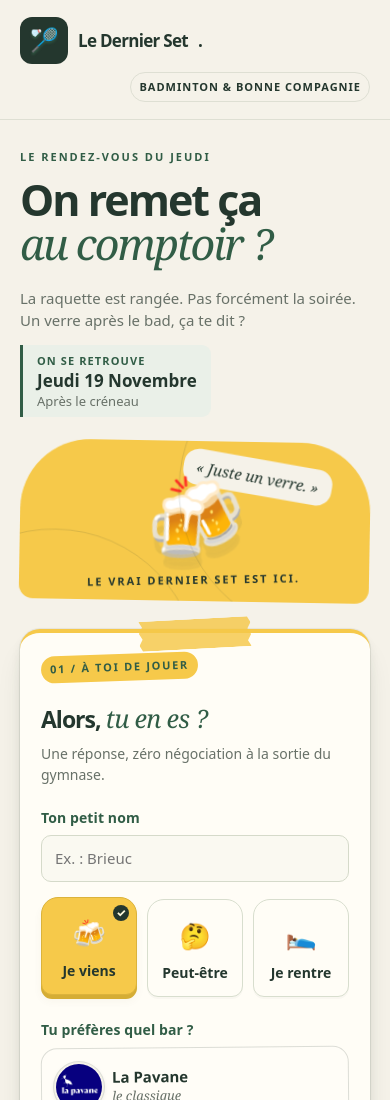
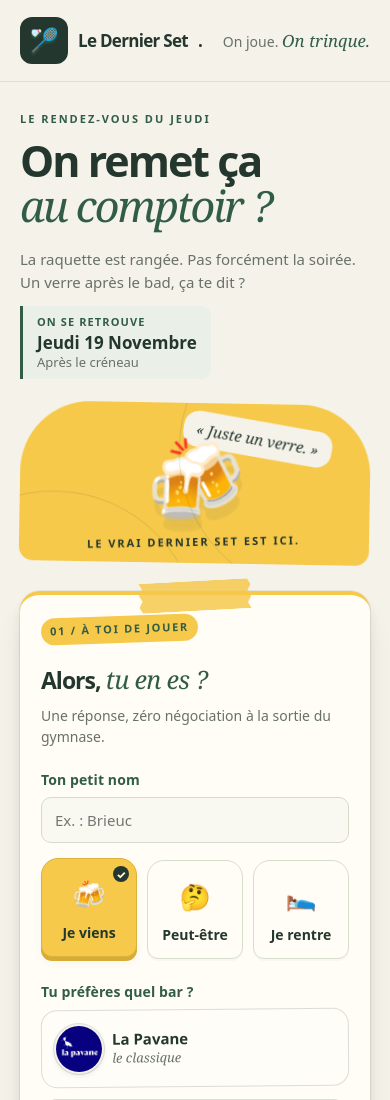
Before and after one commit to BrieucOlivieri/le-dernier-set, a plain HTML site: page index.html in a window 390 px wide. Shown: the top 1100 px of the page. Drawn offline with nearby package versions, Linux system fonts and the light colour scheme; no server answers.

Commit message:
Refine header tagline

```diff
--- a/custom.css
+++ b/custom.css
@@ -121,13 +121,16 @@ header {
     filter: drop-shadow(0 2px 1px var(--green, 0.8));
 }
 
-.pill {
-    font-size: var(--fs-label);
-    font-weight: 800;
-    letter-spacing: 1px;
-    border: 1px solid var(--line);
-    padding: 7px 11px;
-    border-radius: 30px;
+.header-note {
+    color: var(--muted);
+    font-size: var(--fs-sm);
+    white-space: nowrap;
+}
+
+.header-note em {
+    color: var(--green);
+    font-family: Georgia, serif;
+    font-size: 1.2em;
 }
 
 .page {
@@ -1602,11 +1605,6 @@ header {
         padding: 17px 20px;
     }
 
-    .pill {
-        font-size: var(--fs-label);
-        padding: 6px 8px;
-    }
-
     .brand {
         font-size: var(--fs-md);
     }
@@ -1797,7 +1795,7 @@ header {
         gap: 8px 12px;
     }
 
-    .pill {
+    .header-note {
         margin-left: auto;
     }
 
--- a/index.html
+++ b/index.html
@@ -17,7 +17,7 @@
         <span class="brandicon"><span class="brandiconbad">🏸</span></span
         >Le Dernier Set<span aria-hidden="true">.</span>
       </div>
-      <span class="pill">BADMINTON & BONNE COMPAGNIE</span>
+      <span class="header-note">On joue. <em>On trinque.</em></span>
     </header>
     <main class="page">
       <section class="hero">
```
